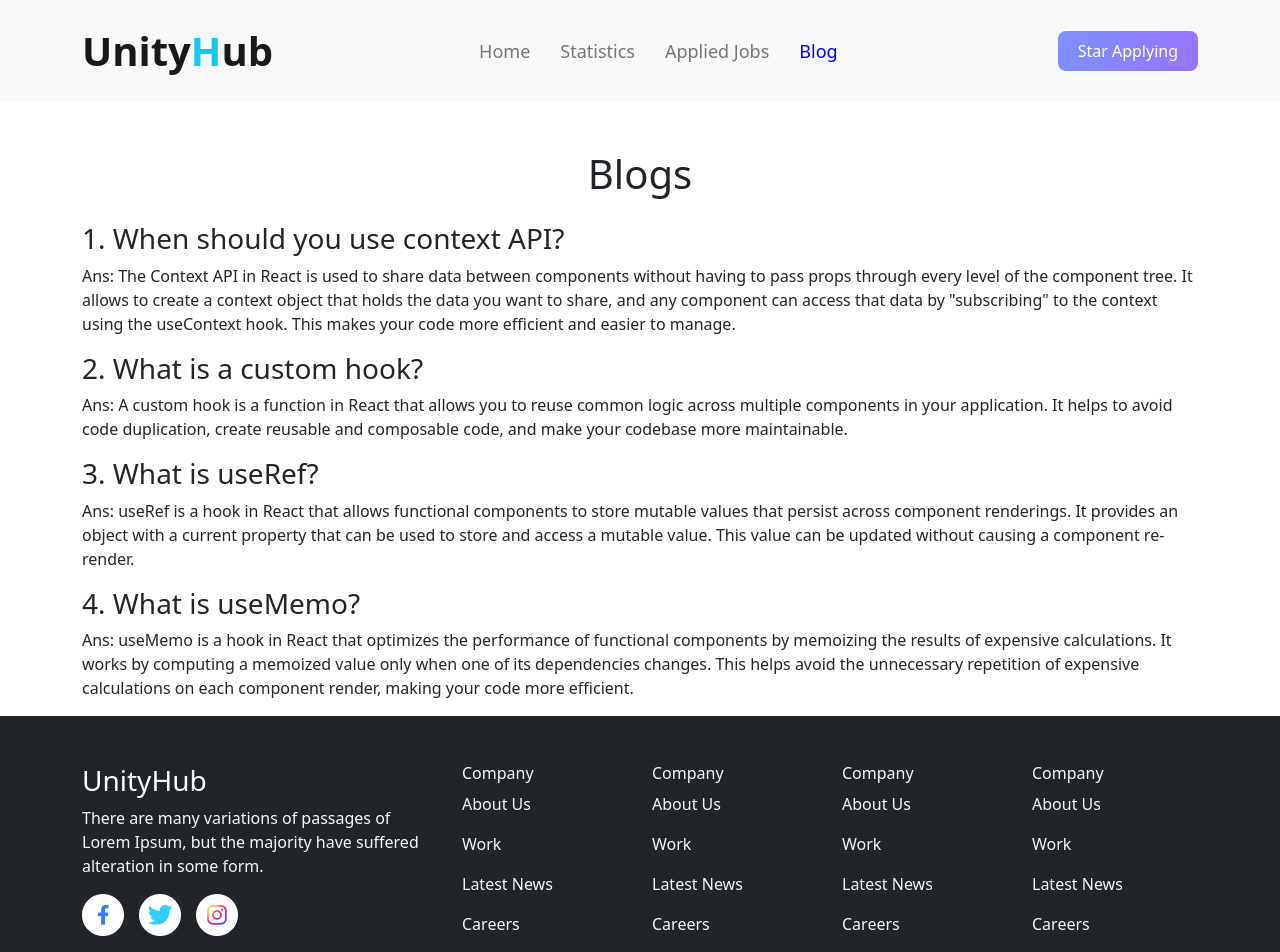
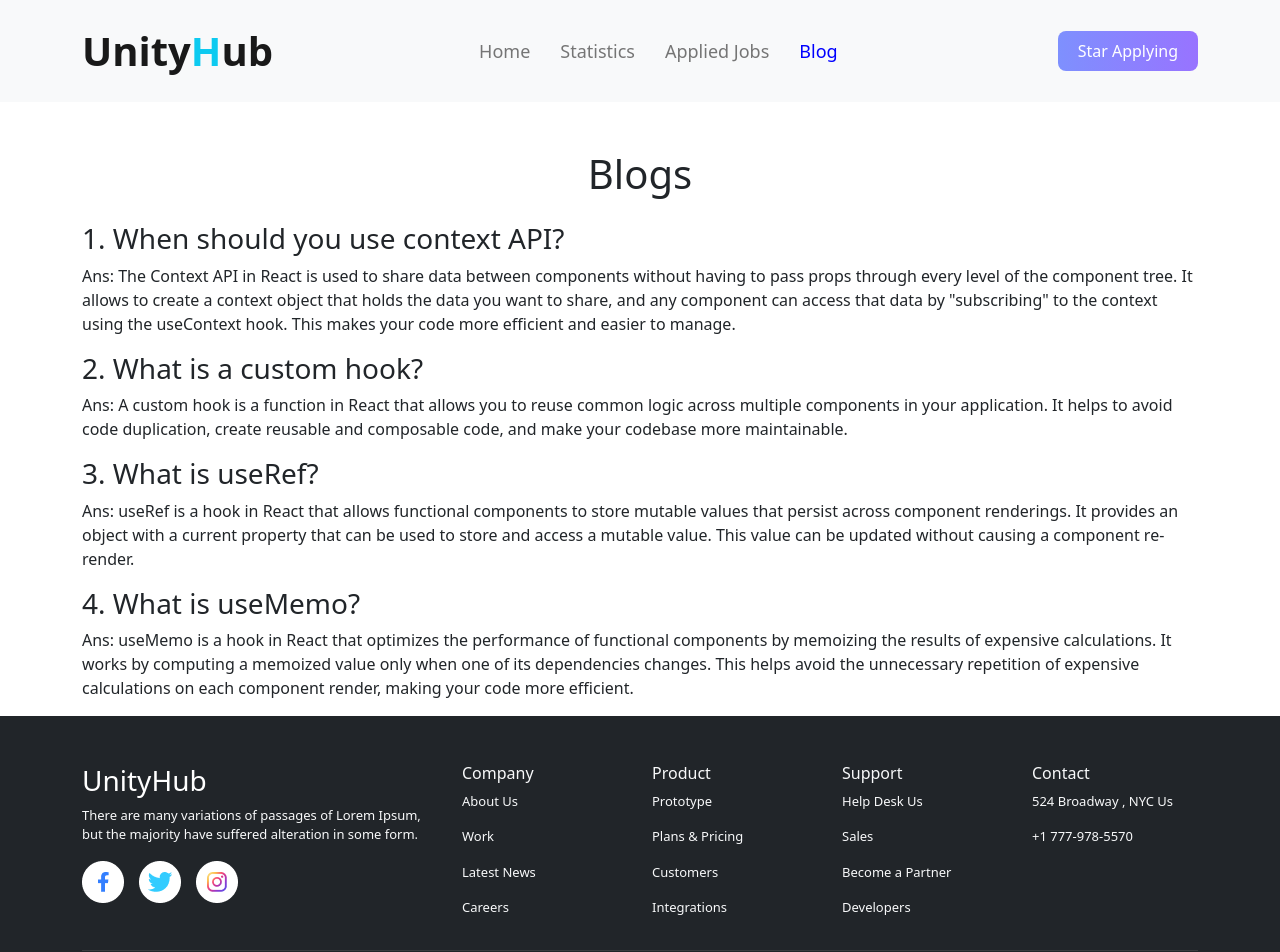
Before and after one commit to sohag292/Job-Apply-UnityHub, a React (Create React App) app: page /blogs in a window 1280 px wide. Shown: the top 952 px of the page. Built offline with nearby package versions, Linux system fonts and the light colour scheme.

Commit message:
Footer Problem solve and final work is done my project is complated

```diff
--- a/src/components/Footer/Footer.css
+++ b/src/components/Footer/Footer.css
@@ -4,7 +4,12 @@
 }
 .bottom-content{
     font-size: 12px;
+    color: rgba(255, 255, 255, 0.7);
+
 }
 .common p{
-   font-size: 15px;
+   font-size: 13px;
+   color: rgba(255, 255, 255, 0.7);
+
+
 }
--- a/src/components/Footer/Footer.js
+++ b/src/components/Footer/Footer.js
@@ -6,7 +6,7 @@ export default function Footer() {
         <div className='bg-dark'>
             <footer className='py-5'>
                 <div className='container'>
-                    <div className='row'>
+                    <div className='row common'>
                         <div className='col-lg-4'>
                             <h3 className='text-white'>UnityHub</h3>
                             <p className='text-light'>There are many variations of passages of Lorem Ipsum, but the majority have suffered alteration in some form.</p>
@@ -20,25 +20,27 @@ export default function Footer() {
                             <p className='text-light'>Careers</p>
                         </div>
                         <div className='col-lg-2 col-md-4 col-sm-6'>
-                            <h6 className='text-light'>Company</h6>
-                            <p className='text-light'>About Us</p>
-                            <p className='text-light'>Work</p>
-                            <p className='text-light'>Latest News</p>
-                            <p className='text-light'>Careers</p>
+                            <h6 className='text-light'>Product</h6>
+                            <p className='text-light'>Prototype</p>
+                            <p className='text-light'>Plans & Pricing</p>
+                            <p className='text-light'>Customers</p>
+                            <p className='text-light'>Integrations</p>
+
+
+
                         </div>
                         <div className='col-lg-2 col-md-4 col-sm-6'>
-                            <h6 className='text-light'>Company</h6>
-                            <p className='text-light'>About Us</p>
-                            <p className='text-light'>Work</p>
-                            <p className='text-light'>Latest News</p>
-                            <p className='text-light'>Careers</p>
+                            <h6 className='text-light'>Support</h6>
+                            <p className='text-light'>Help Desk Us</p>
+                            <p className='text-light'>Sales</p>
+                            <p className='text-light'>Become a Partner</p>
+                            <p className='text-light'>Developers</p>
                         </div>
                         <div className='col-lg-2 col-md-4 col-sm-6'>
-                            <h6 className='text-light'>Company</h6>
-                            <p className='text-light'>About Us</p>
-                            <p className='text-light'>Work</p>
-                            <p className='text-light'>Latest News</p>
-                            <p className='text-light'>Careers</p>
+                            <h6 className='text-light'>Contact</h6>
+                            <p className='text-light'> 524 Broadway , NYC Us</p>
+                            <p className='text-light'>+1 777-978-5570</p>
+
                         </div>
                     </div>
                     <hr className='gray-hr' />
```
